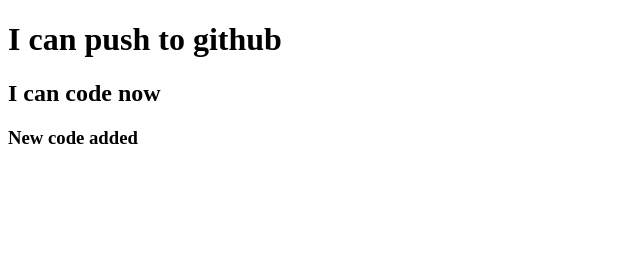
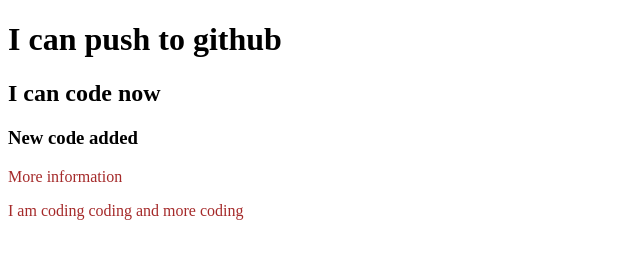
Before and after one commit to TanvirSiddique/my-secondAgain-repo, a plain HTML site: page index.html in a window 1280 px wide. Shown: the whole page, without its empty margins (0-640 px from the left). Drawn offline with Linux system fonts and the light colour scheme.

Commit message:
styles added

```diff
--- a/index.html
+++ b/index.html
@@ -5,11 +5,14 @@
     <meta http-equiv="X-UA-Compatible" content="IE=edge">
     <meta name="viewport" content="width=device-width, initial-scale=1.0">
     <title>My second Again github repo</title>
+    <link rel="stylesheet" href="style.css">
 </head>
 <body>
     <h1>I can push to github</h1>
     <h2>I can code now</h2>
     <h3>New code added</h3>
+    <p>More information</p>
+    <p>I am coding coding and more coding</p>
 
 </body>
 </html>
--- /dev/null
+++ b/style.css
@@ -0,0 +1,3 @@
+p{
+    color: brown;
+}
```
